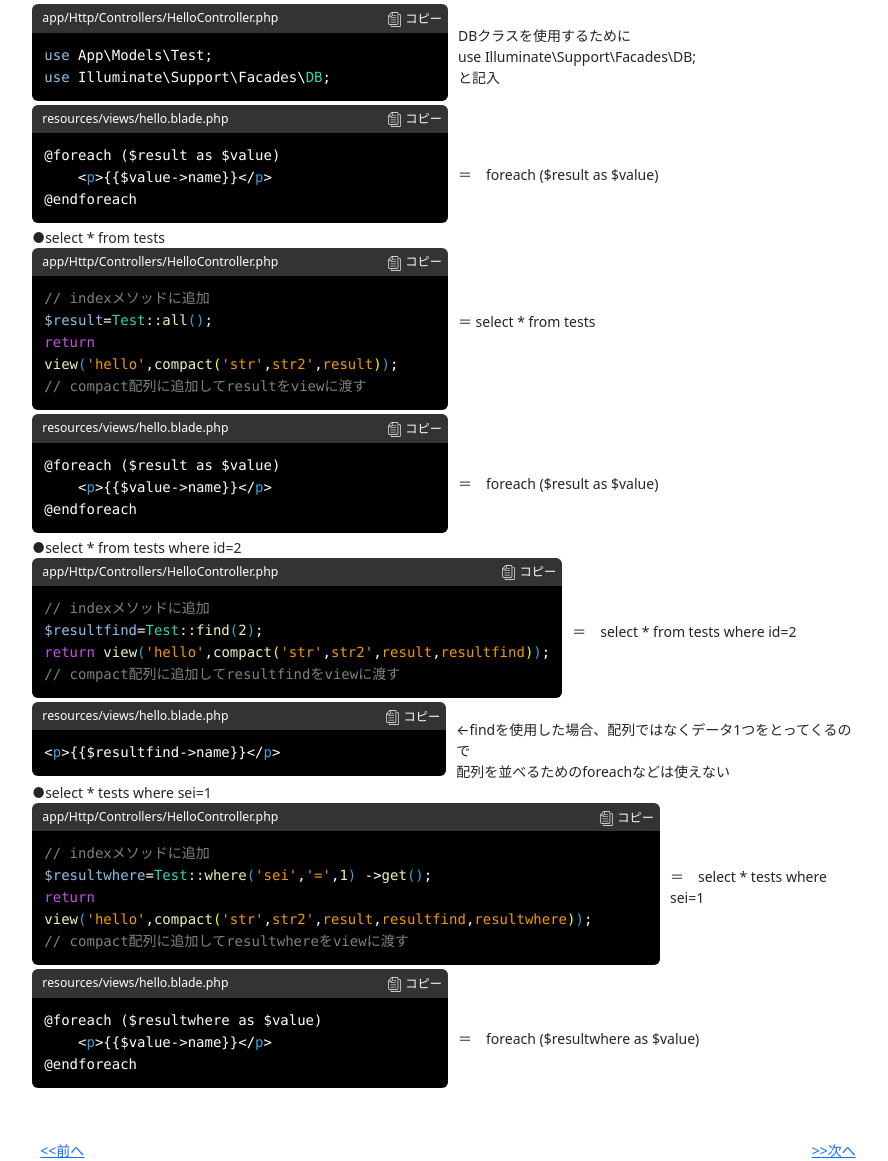
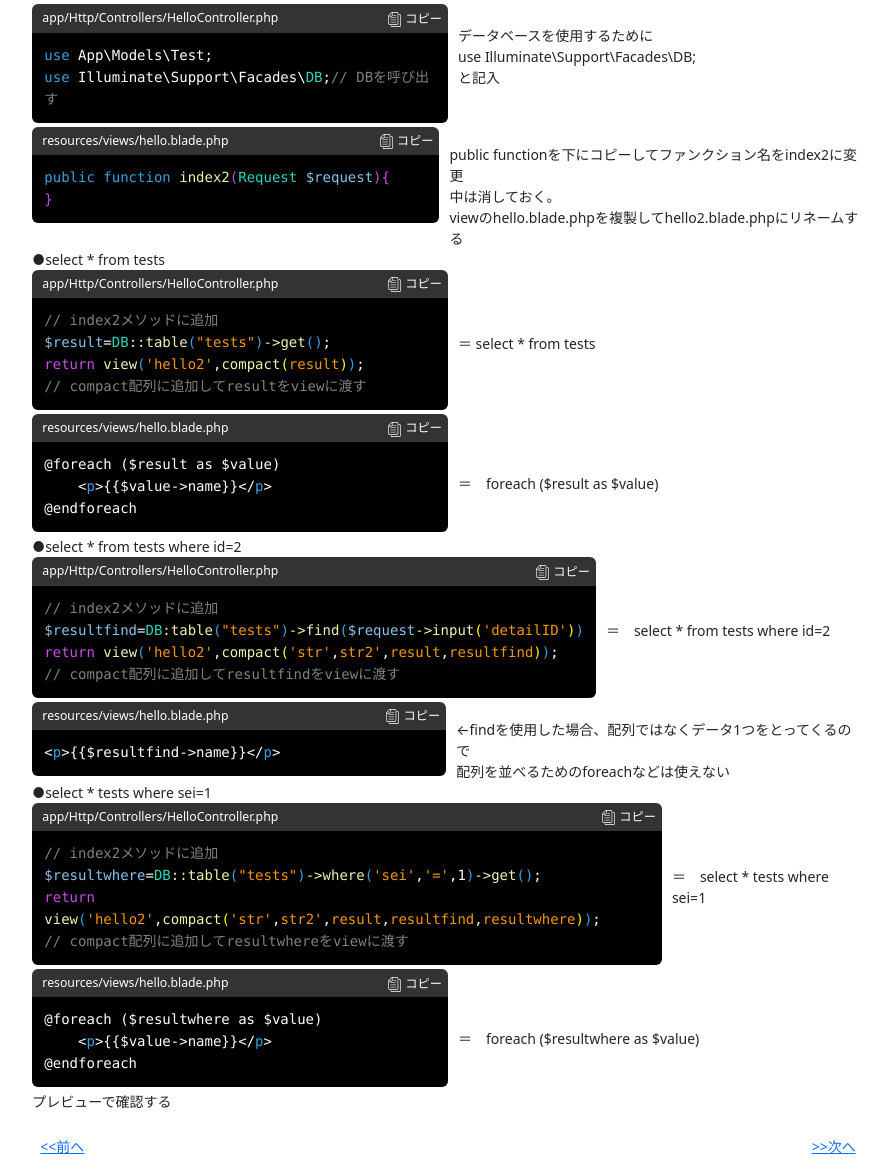
Before and after one commit to nekorenzi/fse_laravel, a plain HTML site: page 6.html in a window 1280 px wide. Shown: the part 106-1267 px from the top of the page, without its empty margins (199-1087 px from the left). Drawn offline with nearby package versions, Linux system fonts and the light colour scheme; a script that the page names is missing.

Commit message:
Add files via upload

```diff
--- a/6.html
+++ b/6.html
@@ -46,13 +46,13 @@
                   </div>
                   <div class="d-flex justify-content-between align-items-center code-container">
                     <pre
-                      class="code-block"><code><span class="keylblue">use</span> App\Models\Test;
-<span class="keylblue">use</span> Illuminate\Support\Facades\<span class="keysky">DB</span>;</code></pre>
+                      class="code-block"><code><span class="keyblue">use</span> App\Models\Test;
+<span class="keyblue">use</span> Illuminate\Support\Facades\<span class="keysky">DB</span>;<span class="comment">// DBを呼び出す</span></code></pre>
                   </div>
                 </div>
               </div>
               <div class="" style="margin-left:10px;"><br>
-                DBクラスを使用するために<br>
+                データベースを使用するために<br>
                 use Illuminate\Support\Facades\DB;<br>
                 と記入
               </div>
@@ -70,16 +70,15 @@
                     </div>
                   </div>
                   <div class="d-flex justify-content-between align-items-center code-container">
-                    <pre class="code-block"><code>@foreach ($result as $value)
-    &lt;<span class="keyblue">p</span>&gt;{{$value->name}}&lt;/<span class="keyblue">p</span>&gt;
-@endforeach</code></pre>
+                    <pre class="code-block"><code><span class="keyblue">public function</span> <span class="keylyellow">index2</span><span class="keypink">(</span><span class="keysky">Request</span> <span class="keylblue">$request</span><span class="keypink">){
+}</span></code></pre>
                   </div>
                 </div>
               </div>
               <div class="" style="margin-left:10px;"><br>
-                <br>
-                <br>
-                ＝　foreach ($result as $value)
+                public functionを下にコピーしてファンクション名をindex2に変更<br>
+                中は消しておく。<br>
+                viewのhello.blade.phpを複製してhello2.blade.phpにリネームする
               </div>
             </div>
             ●select * from tests
@@ -97,9 +96,9 @@
                   </div>
                   <div class="d-flex justify-content-between align-items-center code-container">
                     <pre
-                      class="code-block"><code><span class="comment">// indexメソッドに追加</span>
-<span class="keylblue">$result</span>=<span class="keysky">Test</span><span class="keylyellow">::all</span><span class="keyblue">()</span>;
-<span class="keypink">return</span> <span class="keylyellow">view</span><span class="keyblue">(</span><span class="keyorange">'hello'</span>,<span class="keylyellow">compact</span><span class="keyyellow">(</span><span class="keyorange">'str'</span>,<span class="keyorange">str2'</span>,<span class="keyorange">result</span><span class="keyyellow">)</span><span class="keyblue">)</span>;
+                      class="code-block"><code><span class="comment">// index2メソッドに追加</span>
+<span class="keylblue">$result</span>=<span class="keysky">DB</span><span class="keylyellow">::table</span><span class="keyblue">(</span><span class="keyorange">"tests"</span><span class="keyblue">)</span><span class="keylyellow">->get</span><span class="keyblue">()</span>;
+<span class="keypink">return</span> <span class="keylyellow">view</span><span class="keyblue">(</span><span class="keyorange">'hello2'</span>,<span class="keylyellow">compact</span><span class="keyyellow">(</span><span class="keyorange">result</span><span class="keyyellow">)</span><span class="keyblue">)</span>;
 <span class="comment">// compact配列に追加してresultをviewに渡す</span></code></pre>
                   </div>
                 </div>
@@ -149,9 +148,9 @@
                   </div>
                   <div class="d-flex justify-content-between align-items-center code-container">
                     <pre
-                      class="code-block"><code><span class="comment">// indexメソッドに追加</span>
-<span class="keylblue">$resultfind</span>=<span class="keysky">Test</span><span class="keylyellow">::find</span><span class="keyblue">(</span><span class="keylyellow">2</span><span class="keyblue">)</span>;
-<span class="keypink">return</span> <span class="keylyellow">view</span><span class="keyblue">(</span><span class="keyorange">'hello'</span>,<span class="keylyellow">compact</span><span class="keyyellow">(</span><span class="keyorange">'str'</span>,<span class="keyorange">str2'</span>,<span class="keyorange">result</span>,<span class="keyorange">resultfind</span><span class="keyyellow">)</span><span class="keyblue">)</span>;
+                      class="code-block"><code><span class="comment">// index2メソッドに追加</span>
+<span class="keylblue">$resultfind</span>=<span class="keysky">DB</span><span class="keylyellow">:table</span><span class="keyblue">(</span><span class="keyorange">"tests"</span><span class="keyblue">)</span><span class="keylyellow">->find</span><span class="keyblue">(</span><span class="keylblue">$request</span><span class="keylyellow">->input</span><span class="keyyellow">(</span><span class="keyorange">'detailID'</span><span class="keyyellow">)</span><span class="keyblue">)</span>
+<span class="keypink">return</span> <span class="keylyellow">view</span><span class="keyblue">(</span><span class="keyorange">'hello2'</span>,<span class="keylyellow">compact</span><span class="keyyellow">(</span><span class="keyorange">'str'</span>,<span class="keyorange">str2'</span>,<span class="keyorange">result</span>,<span class="keyorange">resultfind</span><span class="keyyellow">)</span><span class="keyblue">)</span>;
 <span class="comment">// compact配列に追加してresultfindをviewに渡す</span></code></pre>
                   </div>
                 </div>
@@ -194,9 +193,9 @@
                   </div>
                   <div class="d-flex justify-content-between align-items-center code-container">
                     <pre
-                      class="code-block"><code><span class="comment">// indexメソッドに追加</span>
-<span class="keylblue">$resultwhere</span>=<span class="keysky">Test</span><span class="keylyellow">::where</span><span class="keyblue">(</span><span class="keyorange">'sei'</span>,<span class="keyorange">'='</span>,<span class="keylyellow">1</span><span class="keyblue">)</span> -><span class="keylyellow">get</span><span class="keyblue">()</span>;
-<span class="keypink">return</span> <span class="keylyellow">view</span><span class="keyblue">(</span><span class="keyorange">'hello'</span>,<span class="keylyellow">compact</span><span class="keyyellow">(</span><span class="keyorange">'str'</span>,<span class="keyorange">str2'</span>,<span class="keyorange">result</span>,<span class="keyorange">resultfind</span>,<span class="keyorange">resultwhere</span><span class="keyyellow">)</span><span class="keyblue">)</span>;
+                      class="code-block"><code><span class="comment">// index2メソッドに追加</span>
+<span class="keylblue">$resultwhere</span>=<span class="keysky">DB</span><span class="keylyellow">::table</span><span class="keyblue">(</span><span class="keyorange">"tests"</span><span class="keyblue">)</span><span class="keylyellow">->where</span><span class="keyblue">(</span><span class="keyorange">'sei'</span>,<span class="keyorange">'='</span>,1<span class="keyblue">)</span><span class="keylyellow">->get</span><span class="keyblue">()</span>;
+<span class="keypink">return</span> <span class="keylyellow">view</span><span class="keyblue">(</span><span class="keyorange">'hello2'</span>,<span class="keylyellow">compact</span><span class="keyyellow">(</span><span class="keyorange">'str'</span>,<span class="keyorange">str2'</span>,<span class="keyorange">result</span>,<span class="keyorange">resultfind</span>,<span class="keyorange">resultwhere</span><span class="keyyellow">)</span><span class="keyblue">)</span>;
 <span class="comment">// compact配列に追加してresultwhereをviewに渡す</span></code></pre>
                   </div>
                 </div>
@@ -231,7 +230,8 @@
                 ＝　foreach ($resultwhere as $value)
               </div>
             </div>
-            <div style="width: 100%;" class="px-2 pt-5">
+            プレビューで確認する
+            <div style="width: 100%;" class="px-2 pt-4">
               <div style="float: left;"><a href="5.html">&lt;&lt;前へ</a></div>
               <div style="float: right;"><a href="7.html">&gt;&gt;次へ</a></div>
             </div>
```
Also changed, not shown: 1.html (+1 -1 lines), 2.html (+1 -1 lines), 3.html (+1 -1 lines), 4.html (+2 -2 lines), 5.html (+2 -1 lines), index.html (+1 -1 lines).
